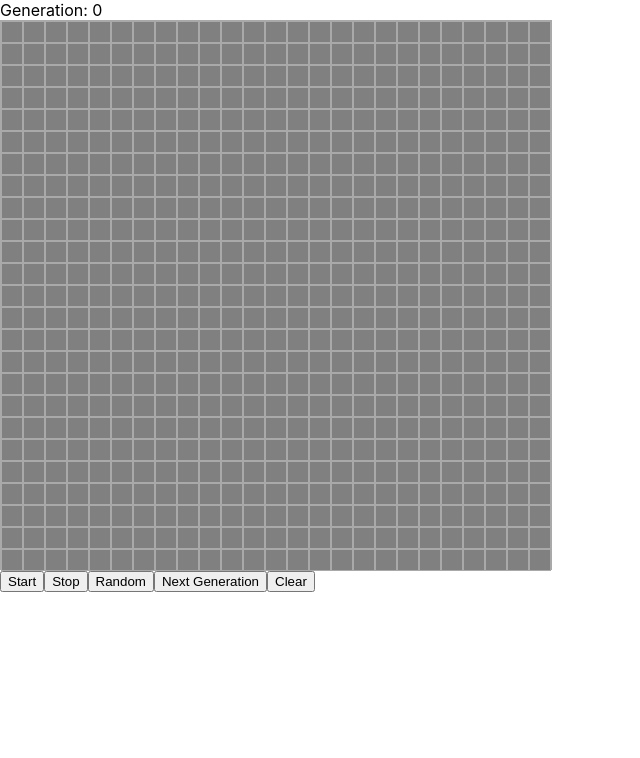
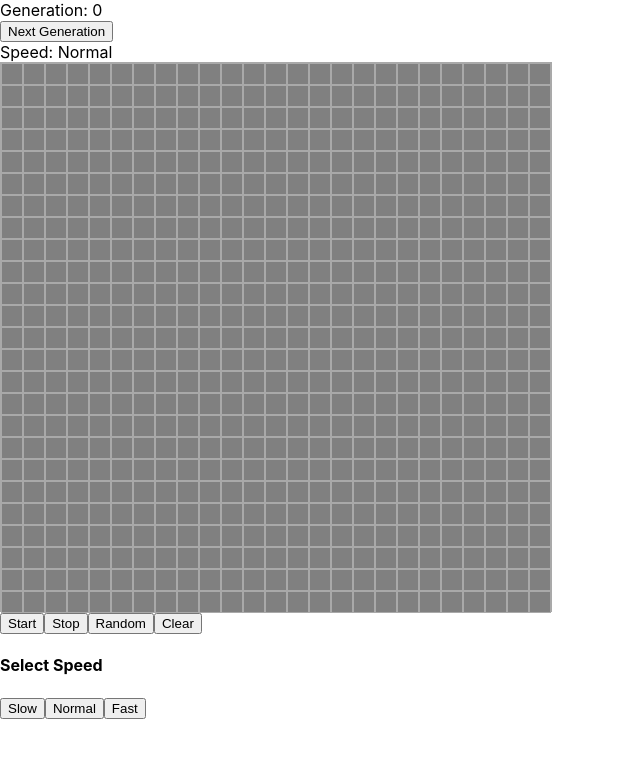
Before and after one commit to hebergonza719/CS-Build-Week-One, a React (Create React App) app in the folder game-of-life/: page / in a window 1280 px wide. Shown: the top 758 px of the page, without its empty margins (0-640 px from the left). Built offline with nearby package versions, Linux system fonts and the light colour scheme.

Commit message:
finished extra features

```diff
--- a/game-of-life/src/App.js
+++ b/game-of-life/src/App.js
@@ -17,7 +17,6 @@ function App() {
     for (let y = 0; y < matrix[i].length; y++) {
       matrix[i][y] = {
         isAlive: false,
-        // isToggleable: true,
         neighbors: countNeighbors()
       };
     };
--- a/game-of-life/src/Grid.js
+++ b/game-of-life/src/Grid.js
@@ -6,6 +6,12 @@ const Grid = ({ matrix, dimension }) => {
   let [inter, setInter] = useState(null);
   let [gameOn, setGameOn] = useState(false);
   let [generation, setGeneration] = useState(0);
+
+  const slow = 1000;
+  const normal = 350;
+  const fast = 100;
+
+  let [speed, setSpeed] = useState(normal);
 
   const toggleStatus = (cx, cy) => (e) => {
     e.preventDefault();
@@ -74,7 +80,7 @@ const Grid = ({ matrix, dimension }) => {
     e.preventDefault();
     setGameOn(true);
     setGeneration(generation++);
-    setInter(setInterval(function() { setNextGen(); }, 500));
+    setInter(setInterval(function() { setNextGen(); }, `${speed}`));
   };
 
   const stopGame = (e) => {
@@ -84,12 +90,18 @@ const Grid = ({ matrix, dimension }) => {
   };
 
   useEffect(() => {
-    console.log(generation)
   }, [refresh]);
 
   return (
     <div>
-      <div>Generation: {generation}</div>
+      <div>
+        <div>Generation: {generation}</div>
+        <button onClick={handleNextGen}>Next Generation</button>
+        <div>{speed === 100 ? "Speed: Fast" : null}</div>
+        <div>{speed === 350 ? "Speed: Normal" : null}</div>
+        <div>{speed === 1000? "Speed: Slow" : null}</div>
+      </div>
+
       <div className="grid-container">
         {matrix.map((x, index) => (
           <div key={index} className="row">
@@ -109,8 +121,13 @@ const Grid = ({ matrix, dimension }) => {
         <button onClick={startGame}>Start</button>
         <button onClick={stopGame}>Stop</button>
         <button onClick={toggleRandom}>Random</button>
-        <button onClick={handleNextGen}>Next Generation</button>
         <button onClick={toggleClear}>Clear</button>
+        <div>
+          <h4>Select Speed</h4>
+          <button onClick={!gameOn ? (e) => {e.preventDefault(); setSpeed(slow);} : null}>Slow</button>
+          <button onClick={!gameOn ? (e) => {e.preventDefault(); setSpeed(normal);} : null}>Normal</button>
+          <button onClick={!gameOn ? (e) => {e.preventDefault(); setSpeed(fast);} : null}>Fast</button>
+        </div>
       </div>
     </div>
   )
```
